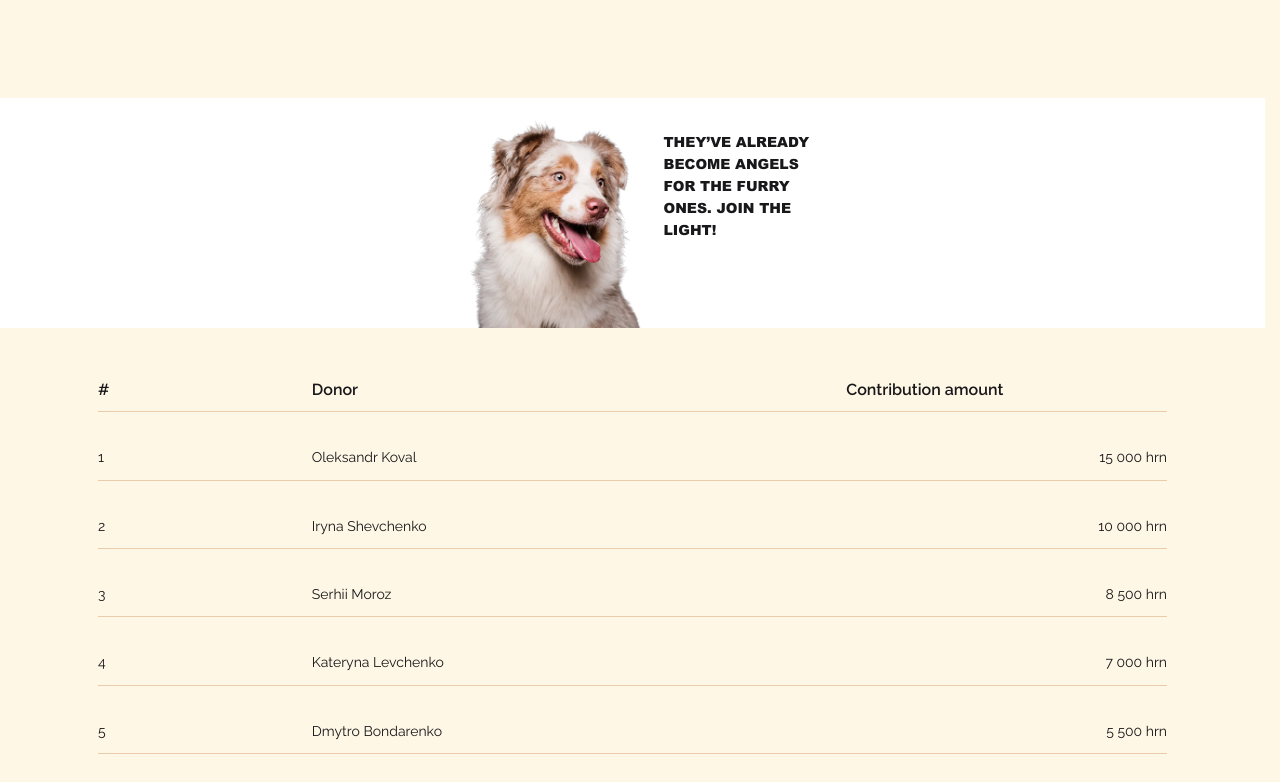
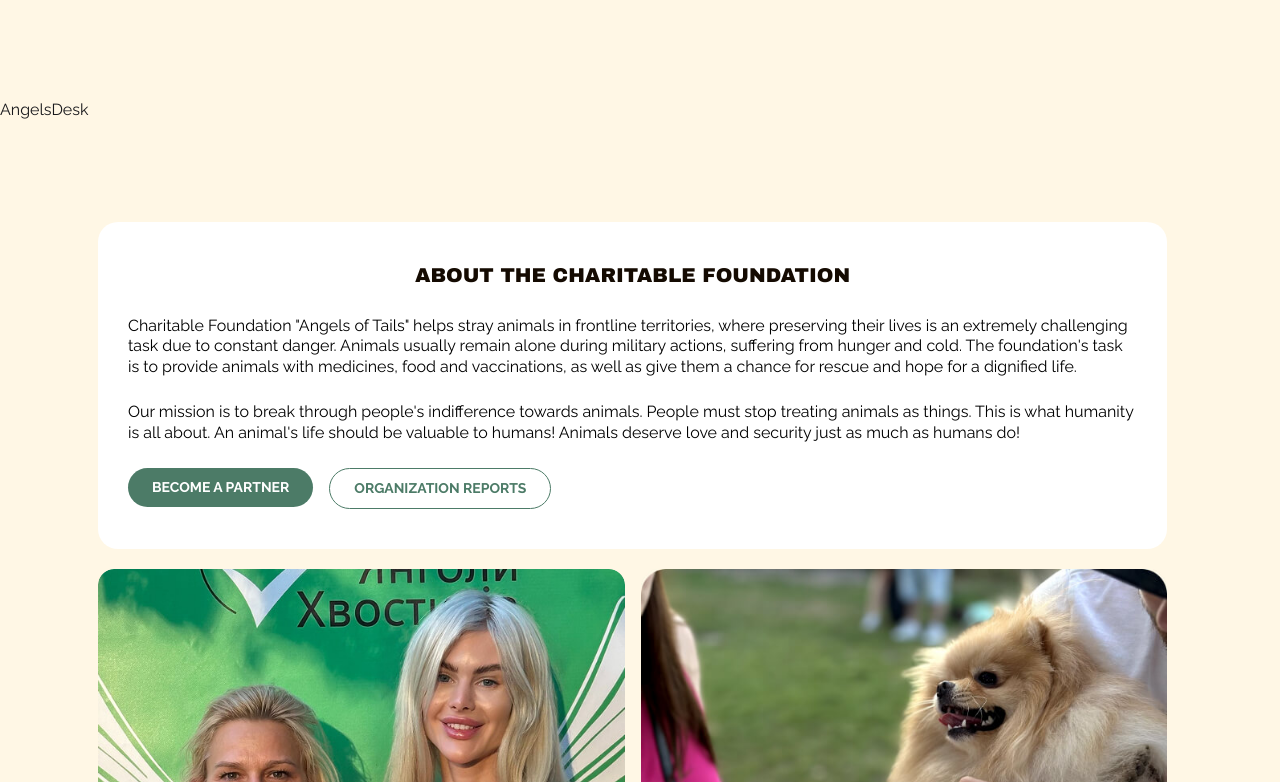
Before and after one commit to yangoly-hv/yangoly-hvostikiv-site, a Next.js app: page /en in a window 1280 px wide. Shown: the part 1478-2260 px from the top of the page. Built offline with nearby package versions, Linux system fonts and the light colour scheme.

Commit message:
added styles for mobile

```diff
--- a/src/modules/About/About.tsx
+++ b/src/modules/About/About.tsx
@@ -6,7 +6,7 @@ const About = ({ translation }: IAboutProps) => {
   const { aboutUs, aboutOwner } = translation;
 
   return (
-    <section id="about" className="py-20">
+    <section id="about" className="mb-[100px]">
       <div className="container px-4 xl:px-10 mx-auto ">
         <AboutUs translation={aboutUs} />
         <AboutOwner translation={aboutOwner} />
--- a/src/modules/Angels/Angels.tsx
+++ b/src/modules/Angels/Angels.tsx
@@ -1,34 +1,14 @@
 import { IAngelsProps } from "@/shared/types";
-import Button from "@/shared/components/Button/Button";
-import AngelsList from "./AngelsList";
-import Image from "next/image";
+import AngelsMob from "./AngelsMob";
+import AngelsDesk from "./AngelsDesk";
 
 export default function Angels({ translation, lang }: IAngelsProps) {
   const { title, makeContribution } = translation;
 
   return (
-    <section className="flex flex-col gap-y-10 mb-[100px] xl:mb-[120px]">
-      <div className="relative bg-white pt-[33px] pb-[87px] overflow-hidden">
-        <Image
-          src="/images/home/angels/dog.webp"
-          alt="dog"
-          width={905}
-          height={934}
-          className="absolute bottom-0 left-[calc(50%-180px)] w-[211px] h-auto"
-        />
-        <div className="container px-4 xl:px-10 mx-auto">
-          <h2 className="max-w-[152px] ml-[calc(50%+31px)] font-arial text-[14px] xl:text-[24px] leading-[157%] xl:leading-[142px] uppercase">
-            {title}
-          </h2>
-        </div>
-      </div>
-      <div className="flex flex-col gap-y-10 container px-4 xl:px-10 mx-auto">
-        <AngelsList lang={lang} translation={translation}/>
-        <Button
-          text={makeContribution}
-          className="w-full laptop:h-[67px]"
-        ></Button>
-      </div>
+    <section className="mb-[100px] xl:mb-[120px]">
+      <AngelsMob translation={translation} lang={lang} />
+      <AngelsDesk translation={translation} lang={lang} />
     </section>
   );
 }
--- /dev/null
+++ b/src/modules/Angels/AngelsDesk.tsx
@@ -0,0 +1,7 @@
+import { IAngelsDeskProps } from "@/shared/types";
+
+export default function AngelsDesk({ translation, lang }: IAngelsDeskProps) {
+  const { title, makeContribution } = translation;
+
+  return <div className="hidden md:block">AngelsDesk</div>;
+}
--- /dev/null
+++ b/src/modules/Angels/AngelsMob.tsx
@@ -0,0 +1,34 @@
+import Button from "@/shared/components/Button/Button";
+import AngelsList from "./AngelsList";
+import Image from "next/image";
+import { IAngelsMobProps } from "@/shared/types";
+
+export default function AngelsMob({ translation, lang }: IAngelsMobProps) {
+  const { title, makeContribution } = translation;
+
+  return (
+    <div className="md:hidden flex flex-col gap-y-10">
+      <div className="relative bg-white pt-[33px] pb-[87px] overflow-hidden">
+        <Image
+          src="/images/home/angels/dog.webp"
+          alt="dog"
+          width={905}
+          height={934}
+          className="absolute bottom-0 left-[calc(50%-180px)] w-[211px] h-auto"
+        />
+        <div className="container px-4 xl:px-10 mx-auto">
+          <h2 className="max-w-[152px] ml-[calc(50%+31px)] font-arial text-[14px] xl:text-[24px] leading-[157%] xl:leading-[142px] uppercase">
+            {title}
+          </h2>
+        </div>
+      </div>
+      <div className="flex flex-col gap-y-10 container px-4 xl:px-10 mx-auto">
+        <AngelsList lang={lang} translation={translation} />
+        <Button
+          text={makeContribution}
+          className="w-full laptop:h-[67px]"
+        ></Button>
+      </div>
+    </div>
+  );
+}
```
Also changed, not shown: src/shared/types/props.types.ts (+9 -0 lines).
